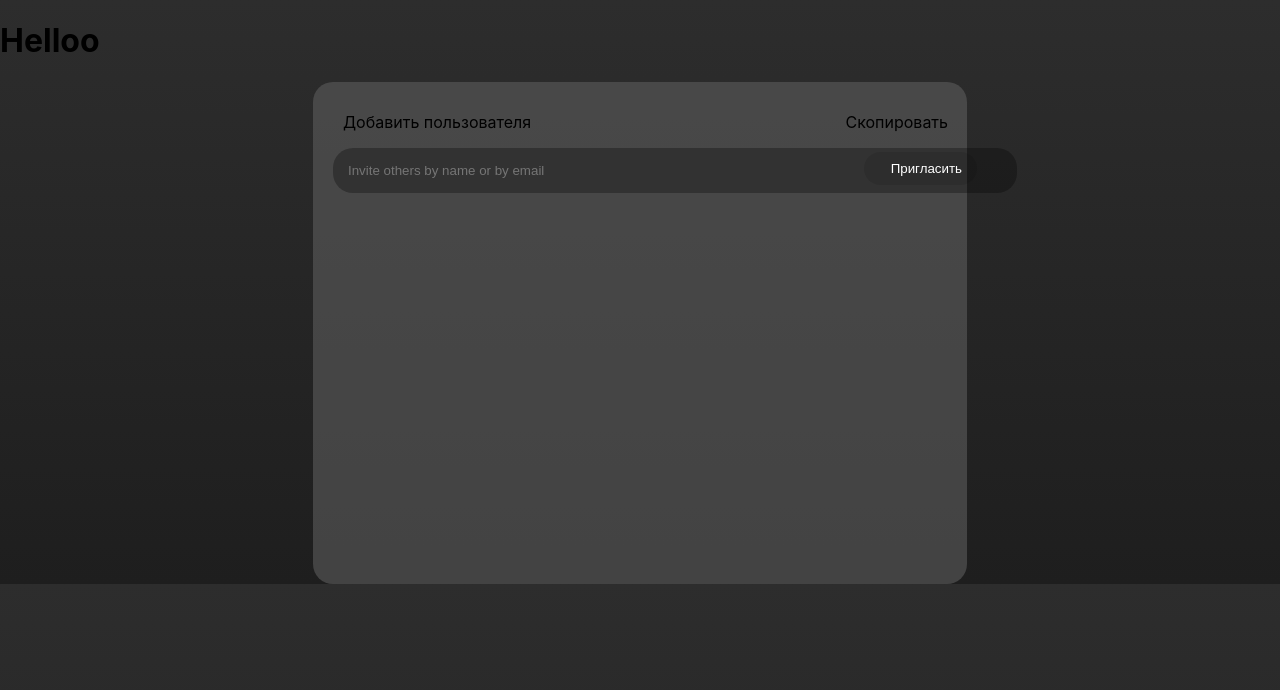
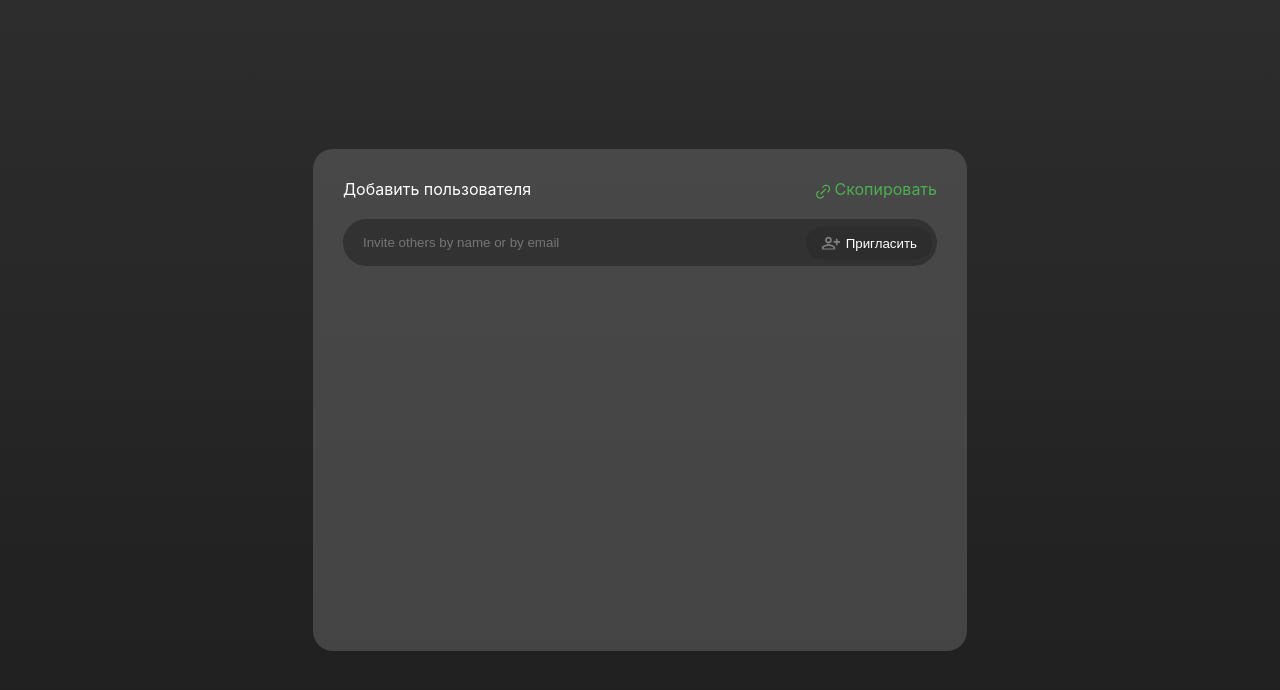
Before and after one commit to dkim08/email-react, a React (Create React App) app: page / in a window 1280 px wide. Shown: the top 690 px of the page. Built offline with nearby package versions, Linux system fonts and the light colour scheme.

Commit message:
third commit

```diff
--- a/src/Pages/Email/index.jsx
+++ b/src/Pages/Email/index.jsx
@@ -32,7 +32,8 @@ const Email = () => {
             <div className="email-container-header">
                 <div className="user-container">
                     <span>Добавить пользователя</span>
-                    <a className="link">Скопировать</a>
+
+                <a className="link"><SvgViewer id={'iconLink'}/>Скопировать</a>
                 </div>
                 <form className="add-email" onSubmit={handleSubmit}>
                     <input
@@ -41,7 +42,8 @@ const Email = () => {
                         value={email}
                         onChange={(e) => setEmail(e.target.value)}
                     />
-                    <button type="submit">Пригласить</button>
+
+                        <button className="btn" type="submit" onSubmit={handleSubmit}><SvgViewer id={'iconPerson'}/>Пригласить</button>
                 </form>
             </div>
             <div className="user-list-container">
@@ -50,6 +52,8 @@ const Email = () => {
                     {emailList.map((item, index) => (
                         <li key={index} className="email-item">
                             <span>{item.email}</span>
+                            <SvgViewer className='iconBasket' id={'iconBasket'}/>
+                            <SvgViewer className='iconRename' id={'iconRename'}/>
                             <label className="toggle-switch">
                                 <input
                                     type="checkbox"
--- a/src/Pages/Email/style.css
+++ b/src/Pages/Email/style.css
@@ -1,88 +1,109 @@
 body {
-  background: linear-gradient(to top, #1E1E1E,#2D2D2D );
+  margin: 0;
+  padding: 0;
+  background: linear-gradient(to top, #1E1E1E, #2D2D2D);
+  height: 100vh;
+  display: flex;
+  justify-content: center;
+  align-items: center;
 }
 
 .email-container {
-   position: relative;
-   max-width: 654px;
-   max-height: 502px;
-   margin: 0 auto;
+  width: 654px;
+  min-height: 502px;
+  background-color: rgba(92, 92, 92, 0.6);
+  border-radius: 20px;
+  box-sizing: border-box;
+  padding: 30px;
   display: flex;
   flex-direction: column;
-   align-items: center;
-   justify-content: center;
-   background-color: rgba(92, 92, 92, 0.6);
-   box-sizing: border-box;
-   border-radius: 20px;
 }
 
- /* .email-container  * {
-   border: 1px solid red;
-   padding: 0px 30px;
- }
-  */
 .email-container-header {
-   position: absolute;
-   top: 0px;
-   left: 0;
-   width: 100%;
-   padding-top: 30px;
+  display: flex;
+  flex-direction: column;
+  gap: 20px;
 }
 
 .user-container {
-   /* background-color: cadetblue; */
   display: flex;
+  justify-content: space-between;
   align-items: center;
-   justify-content: space-between;
-   padding: 0px 19px 0px 30px;
+  color: white;
 }
 
- .add-email {
-   width: 100%;
-   /* background-color: bisque; */
- }
-
- .user-list-container {
-   min-height: 377px;
-   width: 100%;
-   padding-top: 142px;
-   overflow: auto;
+.user-container .link {
+  color: #4caf50;
+  text-decoration: none;
+  cursor: pointer;
 }
 
 .add-email {
   position: relative;
-   display: inline-block;
-   padding: 16px 20px 16px 20px;
+  width: 100%;
 }
 
- .add-email input{
+.add-email input {
   width: 100%;
+  padding: 16px 20px 16px 20px;
+  border-radius: 25px;
+  border: none;
   background-color: hsla(0, 0%, 0%, 0.3);
-   padding: 15px;
-   border-radius: 20px;
-   border: none;
-   margin-right: -10px;
+  color: white;
+  box-sizing: border-box;
 }
 
 .add-email button {
   position: absolute;
-   right: 30px;
-   top: 20px;
-   padding: 9px 15px 9px 27px;
+  right: 5px;
+  top: 50%;
+  transform: translateY(-50%);
+  padding: 9px 15px 9px 40px;
   border-radius: 20px;
   border: none;
   color: white;
-   margin-left: 30px;
   background-color: rgba(2, 2, 2, 0.1);
   cursor: pointer;
 }
 
+.user-list-container {
+  margin-top: 30px;
+  flex-grow: 1;
+  overflow: auto;
+  padding-top: 20px;
+}
+
+.user-list-container ul {
+  list-style: none;
+  padding: 0;
+  margin: 0;
+}
+
+.email-item {
+  display: flex;
+  align-items: center;
+  justify-content: space-between;
+  background-color: rgba(255, 255, 255, 0.05);
+  border-radius: 12px;
+  padding: 10px 15px;
+  margin-bottom: 10px;
+  color: white;
+}
+
+.email-item svg{
+  position: absolute;
+  margin-left:14% ;
+  margin-top: -10px;
+  width: 20px;
+  height: 20px;
+}
+
 .toggle-switch {
+  display: inline-block;
   position: relative;
-  display: inline-block;
   width: 40px;
   height: 20px;
-  margin-left: 10px;
+  right: 128px;
 }
 
 .toggle-switch input {
@@ -94,8 +115,10 @@ body {
 .slider {
   position: absolute;
   cursor: pointer;
-  top: 0; left: 0;
-  right: 0; bottom: 0;
+  top: 0;
+  left: 0;
+  right: 0;
+  bottom: 0;
   background-color: #ccc;
   transition: 0.4s;
   border-radius: 20px;
@@ -121,9 +144,24 @@ body {
   transform: translateX(20px);
 }
 
-.email-item {
-  display: flex;
-  align-items: center;
-  justify-content: space-between;
-  margin: 8px 0;
+.link svg {
+  position: absolute;
+  margin-left: -20px;
+  margin-top: 2.5px;
+  width: 20px;
+  height: 20px;
 }
+
+.btn svg{
+  position: absolute;
+  margin-left: -60px;
+  margin-top: 1px;
+  width: 20px;
+  height: 13px;
+}
+
+.email-item .iconRename {
+  position: absolute;
+  width: 20px;
+  height: 13px;
+}
--- a/src/SvgViewer/index.jsx
+++ b/src/SvgViewer/index.jsx
@@ -1,11 +1,11 @@
-// const SvgViewer = ({ id }) => {
-//     console.log("Show is", id)
-//     return (
-//         <div className="svg-viewer">
-//             <svg className="svg-use-container">
-//                 <use href={/assets/sprites.svg#${id}}></use>
-//             </svg>
-//         </div>
-//     );
-// };
-// export defaultSvgViewer;
+const SvgViewer = ({ id }) => {
+    console.log("Show is", id)
+    return (
+        <div className="svg-viewer">
+            <svg className="svg-use-container">
+                <use href={`/assets/sprites.svg#${id}`}></use>
+            </svg>
+        </div>
+    );
+};
+export default SvgViewer;
--- a/src/components/Header/index.jsx
+++ b/src/components/Header/index.jsx
@@ -4,7 +4,7 @@ import Layout from '../../Layout';
 const Header = () => {
     return (
         <header className='header'>
-            <h1>Helloo</h1>
+            {/* <h1>Helloo</h1> */}
         </header>
     )
 }
```
Also changed, not shown: public/assets/sprites.svg. Lines whose indentation alone changed are shown as unchanged.
